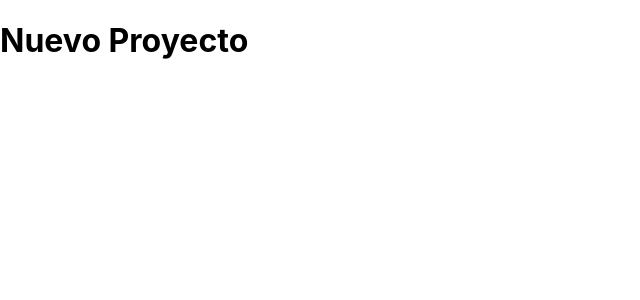
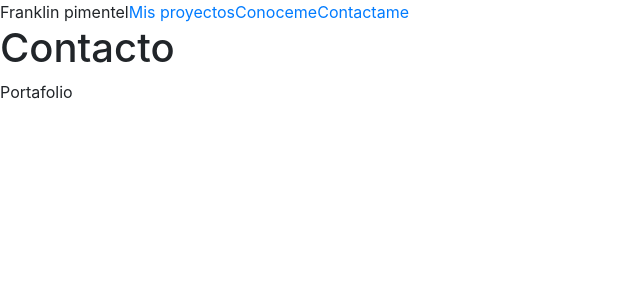
Before and after one commit to Franklingp/portafolioReact, a React (Create React App) app: page /contact in a window 1280 px wide. Shown: the top 300 px of the page, without its empty margins (0-640 px from the left). Built offline with nearby package versions, Linux system fonts and the light colour scheme.

Commit message:
Se ha definido la estructura basica del proyecto

```diff
--- a/src/App.js
+++ b/src/App.js
@@ -1,8 +1,32 @@
 import React from 'react';
+import { BrowserRouter as Router, Route, Switch } from 'react-router-dom';
+import Provider from 'react-redux'
+
+//components
+import Header from './components/structural/Header';
+import Footer from './components/structural/Footer';
+
+//pages
+import Home from './pages/Home';
+import ProjectsList from './pages/ProjectsList';
+import ProjectDetail from './pages/ProjectDetail';
+import Contact from './pages/Contact';
+import NotFound from './pages/NotFound';
+
 
 function App() {
   return (
-    <h1> Nuevo Proyecto </h1>
+    <Router>
+      <Header />
+        <Switch>
+          <Route path="/project/:id" component={ProjectDetail}/>
+          <Route path="/project" component={ProjectsList}/>
+          <Route exact path="/" component={Home}/>
+          <Route exact path="/contact" component={Contact}/>
+          <Route component={NotFound}/>
+        </Switch>
+      <Footer />
+    </Router>
   );
 }
 
--- /dev/null
+++ b/src/components/structural/Footer.js
@@ -0,0 +1,12 @@
+import React from 'react';
+//import { Link } from 'react-router-dom';
+
+const Footer = (props) => {
+    return(
+        <footer>
+            <span>Portafolio</span>
+        </footer>
+    );
+}
+
+export default Footer;
--- /dev/null
+++ b/src/components/structural/Header.js
@@ -0,0 +1,17 @@
+import React from 'react';
+import { Link } from 'react-router-dom';
+
+const Header = (props) => {
+    return(
+        <header>
+            <nav >
+                <span>Franklin pimentel</span>
+                <Link to="/project">Mis proyectos</Link>
+                <Link to="/">Conoceme</Link>
+                <Link to="/contact">Contactame</Link>
+            </nav>
+        </header>
+    );
+}
+
+export default Header;
--- a/src/index.js
+++ b/src/index.js
@@ -2,6 +2,7 @@ import React from 'react';
 import ReactDOM from 'react-dom';
 import './index.css';
 import App from './App';
+import 'bootstrap/dist/css/bootstrap.css';
 
 ReactDOM.render(
   <React.StrictMode>
--- /dev/null
+++ b/src/pages/Contact.js
@@ -0,0 +1,9 @@
+import React from 'react';
+
+const Contact = (props) => {
+    return (
+        <h1>Contacto</h1>
+    );
+}
+
+export default Contact;
--- /dev/null
+++ b/src/pages/Home.js
@@ -0,0 +1,9 @@
+import React from 'react';
+
+const Home = (props) => {
+    return(
+        <h1>Welcome</h1>
+    );
+}
+
+export default Home;
--- /dev/null
+++ b/src/pages/NotFound.js
@@ -0,0 +1,9 @@
+import React from 'react';
+
+const NotFound = (props) => {
+    return(
+        <h1>Pagina no encontrada</h1>
+    )
+}
+
+export default NotFound;
--- /dev/null
+++ b/src/pages/ProjectDetail.js
@@ -0,0 +1,9 @@
+import React from 'react';
+
+const ProjectDetail = (props) => {
+    return(
+        <h1>ProjectDetail</h1>
+    );
+}
+
+export default ProjectDetail;
--- /dev/null
+++ b/src/pages/ProjectsList.js
@@ -0,0 +1,19 @@
+import React from 'react';
+
+class ProyectList extends React.Component {
+    constructor(props){
+        super(props);
+    }
+
+    // componentDidMount(){
+
+    // }
+
+    render(){
+        return(
+            <h1>ProyectList</h1>
+        );
+    }
+}
+
+export default ProyectList;
```
Also changed, not shown: src/components/structural/Header.css (added).
